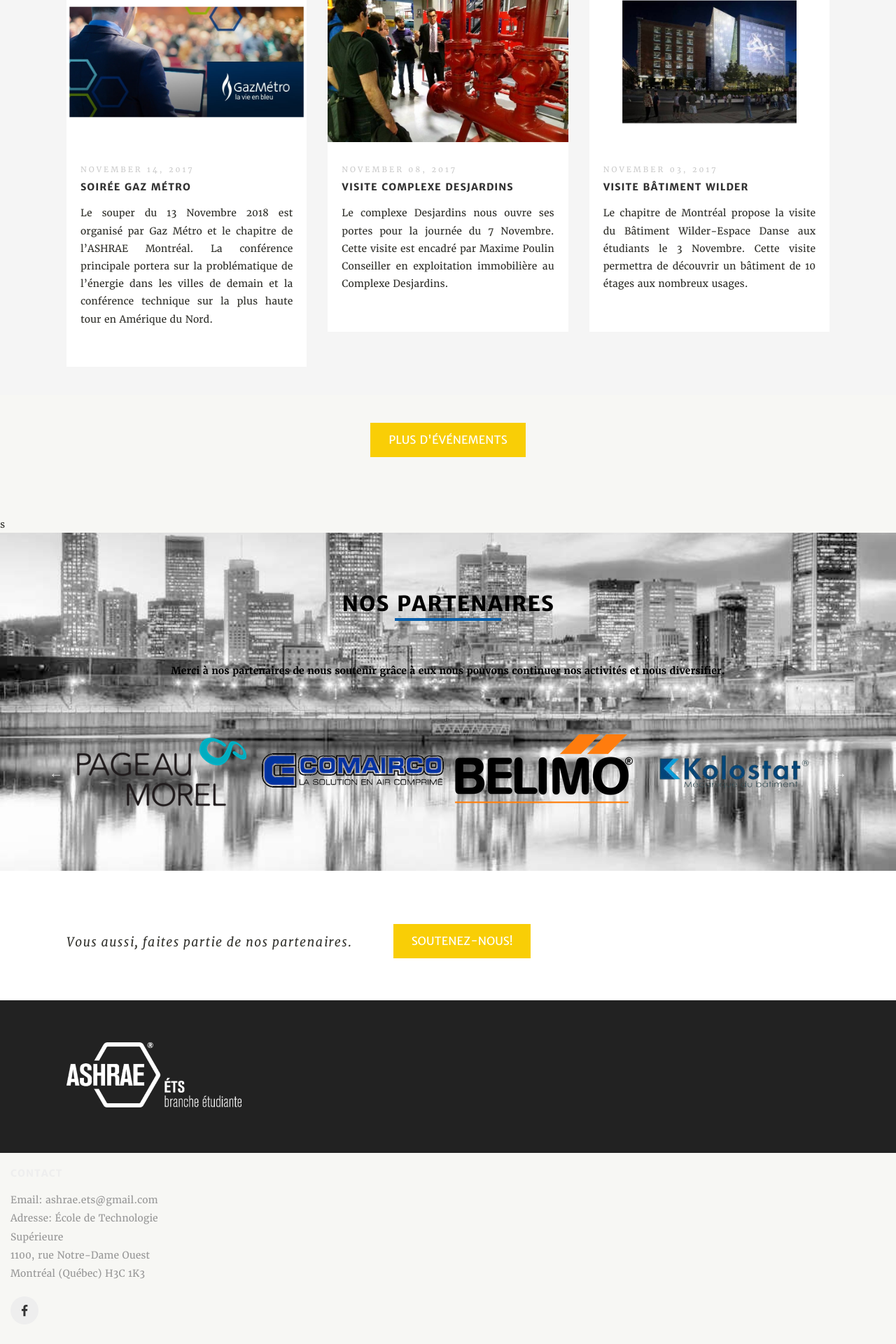
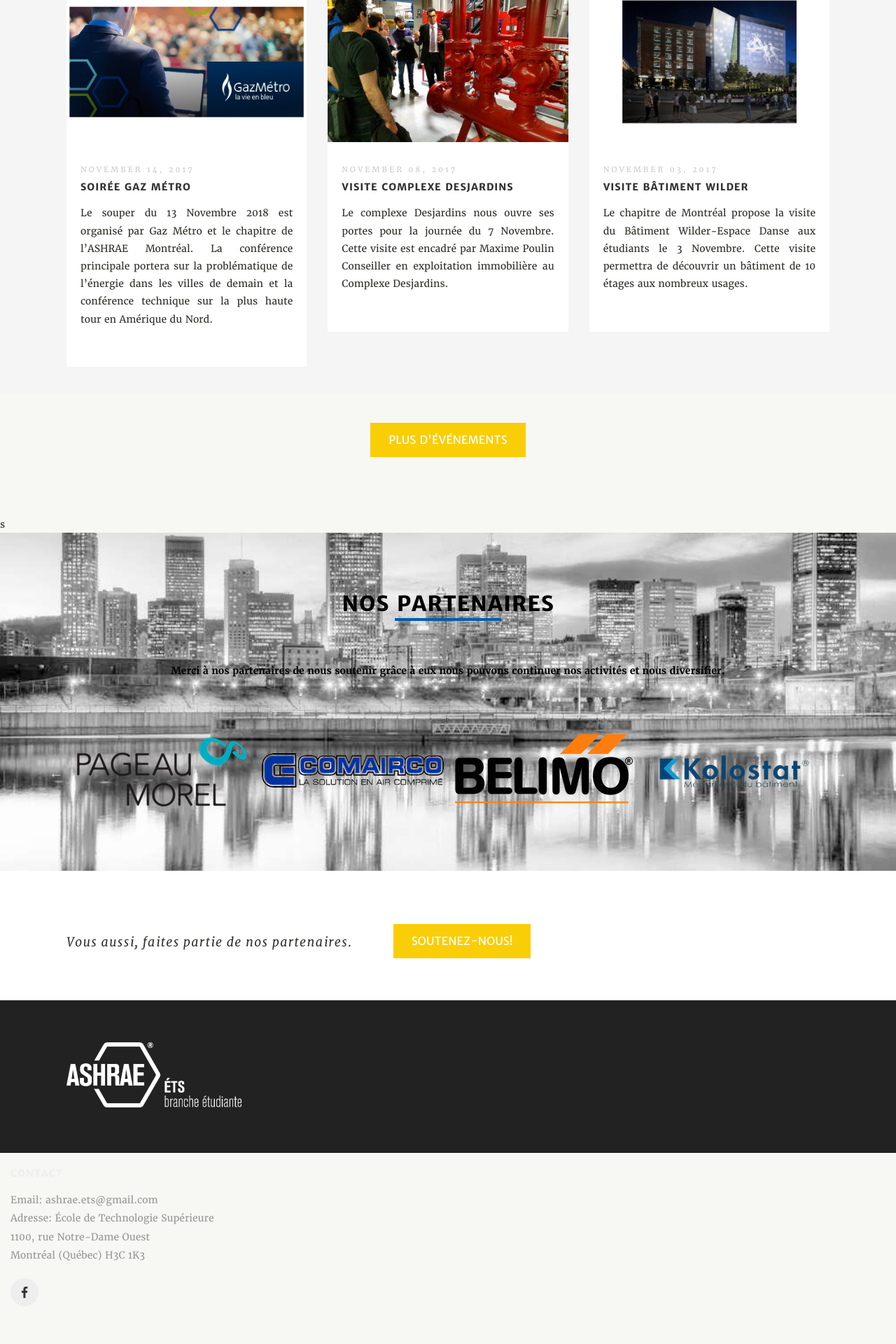
Before and after one commit to ashrae-ets/ashrae-ets.github.io, a Jekyll site: the page built from index.html, in a window 1280 px wide. Shown: the part 3950-5870 px from the top of the page at 70% size. Built offline with Jekyll 4.4.1, drawn with Linux system fonts in a browser that asks for light colours; after the commit the page ends 5844 px from its top, so only the background shows below that.

Commit message:
Update footer.html

```diff
--- a/_includes/footer.html
+++ b/_includes/footer.html
@@ -15,7 +15,7 @@
       <div class='spacing'></div>
     </div>
 
-    <div class='large-3 medium-3 columns'>
+    <div class='large-9 medium-9 columns'>
       <div class='spacing'></div>
       <h4>Contact</h4>
       <ul>
```
